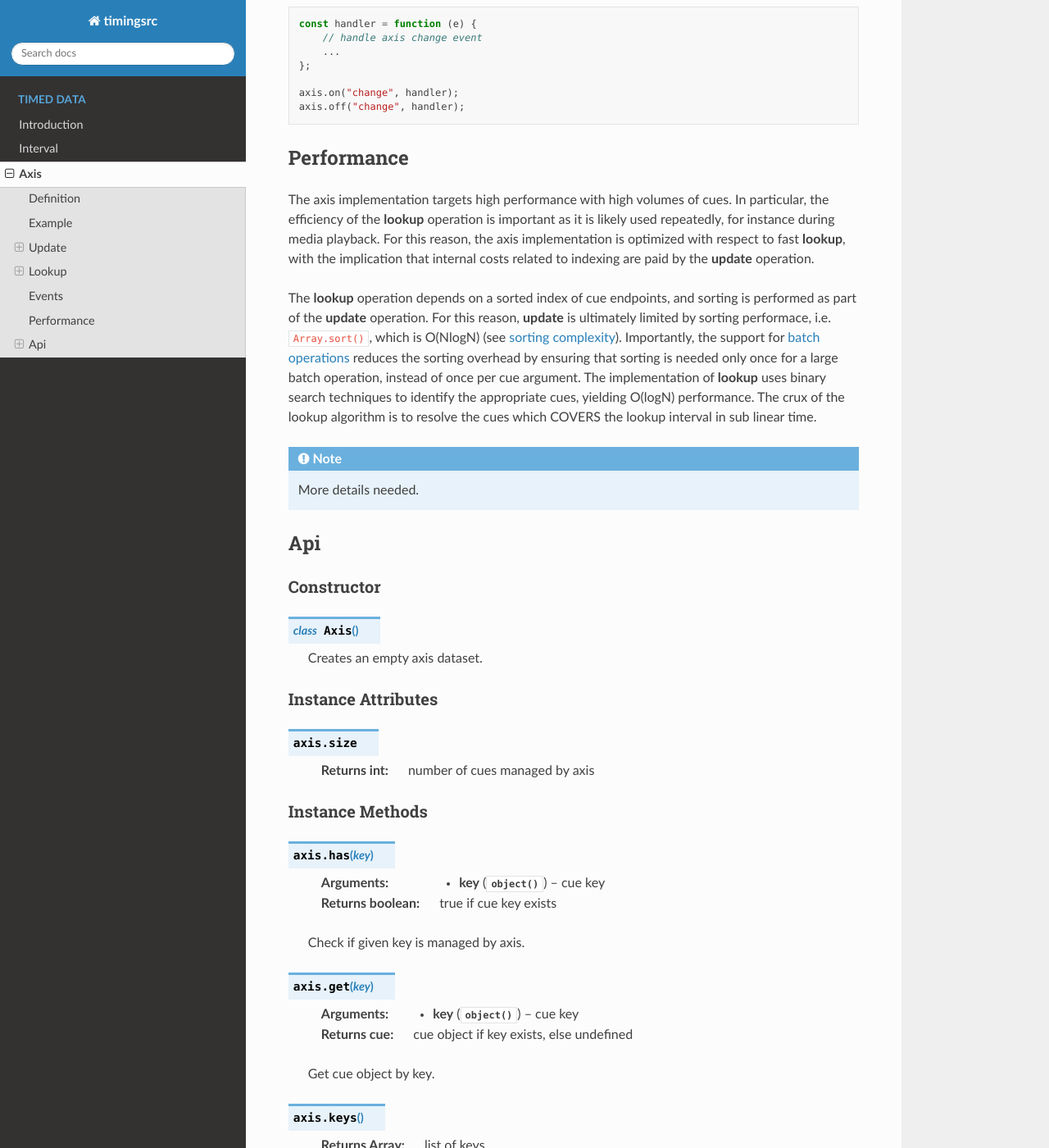
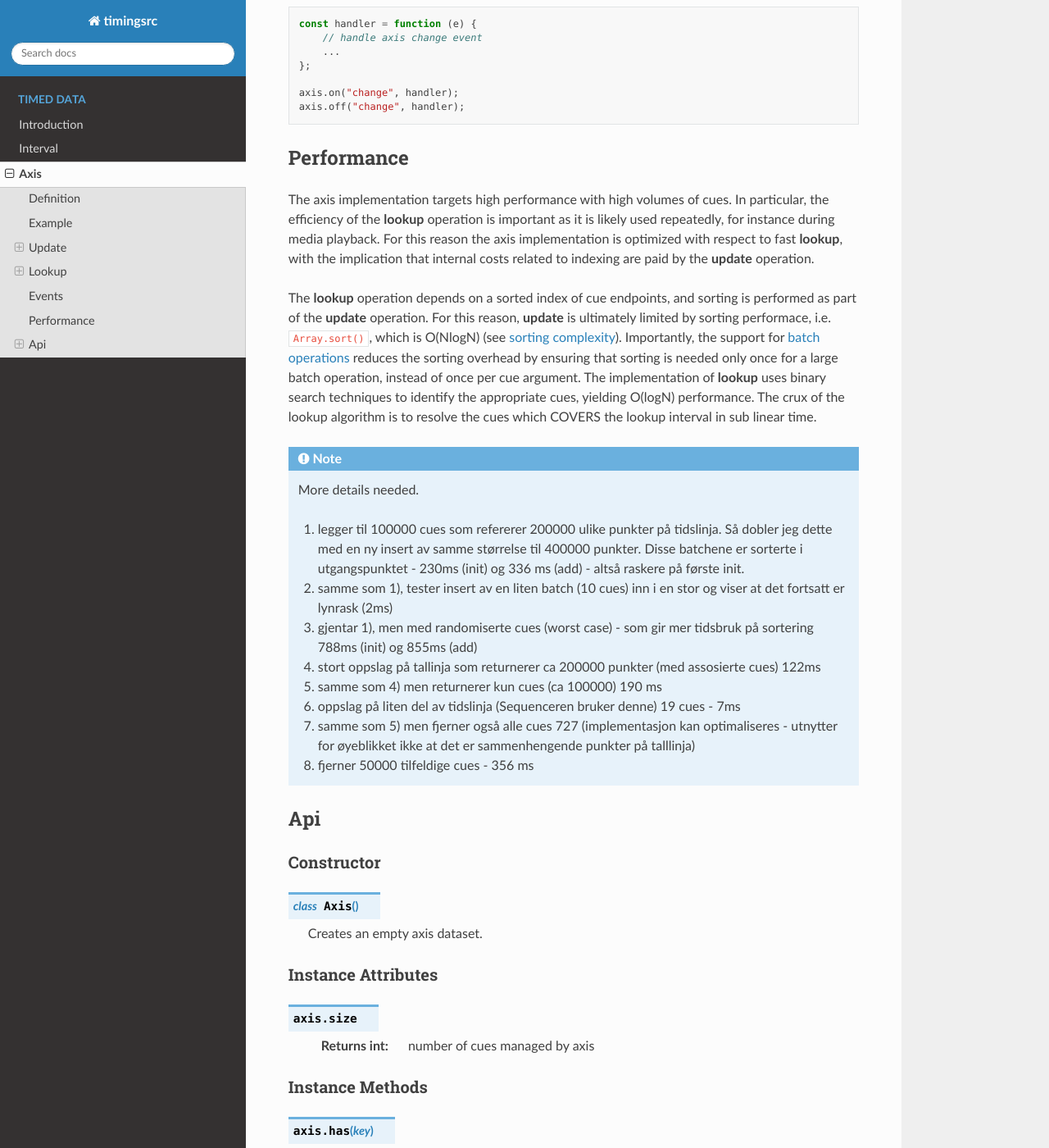
Before and after one commit to ingararntzen/timingdocs, a Sphinx documentation site: the page built from docs/source/axis.rst, in a window 1280 px wide and 1400 px high, scrolled down 8704 px. Shown: the whole window at 82% size. Built offline with Sphinx 7.4.7 and the Read the Docs theme 2.0.0, drawn with Linux system fonts in a browser that asks for light colours.

Commit message:
adding some draft text on performance

```diff
--- a/docs/source/axis.rst
+++ b/docs/source/axis.rst
@@ -534,7 +534,7 @@ Performance
 The axis implementation targets high performance with high volumes of
 cues. In particular, the efficiency of the **lookup** operation is
 important as it is likely used repeatedly, for instance during media
-playback. For this reason, the axis implementation is optimized with
+playback. For this reason the axis implementation is optimized with
 respect to fast **lookup**, with the implication that internal costs
 related to indexing are paid by the **update** operation.
 
@@ -556,6 +556,22 @@ in sub linear time.
 ..  note::
 
     More details needed.
+
+    1) legger til 100000 cues som refererer 200000 ulike punkter på tidslinja. Så dobler jeg dette med en ny insert av samme størrelse til 400000 punkter. Disse batchene er sorterte i utgangspunktet - 230ms (init) og 336 ms (add) - altså raskere på første init.
+
+    2) samme som 1), tester insert av en liten batch (10 cues) inn i en stor og viser at det fortsatt er lynrask (2ms)
+
+    3) gjentar 1), men med randomiserte cues (worst case) - som gir mer tidsbruk på sortering 788ms (init) og 855ms (add)
+
+    4) stort oppslag på tallinja som returnerer ca 200000 punkter (med assosierte cues) 122ms
+
+    5) samme som 4) men returnerer kun cues (ca 100000) 190 ms
+
+    6) oppslag på liten del av tidslinja (Sequenceren bruker denne) 19 cues - 7ms
+
+    7) samme som 5) men fjerner også alle cues 727 (implementasjon kan optimaliseres - utnytter for øyeblikket ikke at det er sammenhengende punkter på talllinja)
+
+    8) fjerner 50000 tilfeldige cues - 356 ms
 
 
 
```
